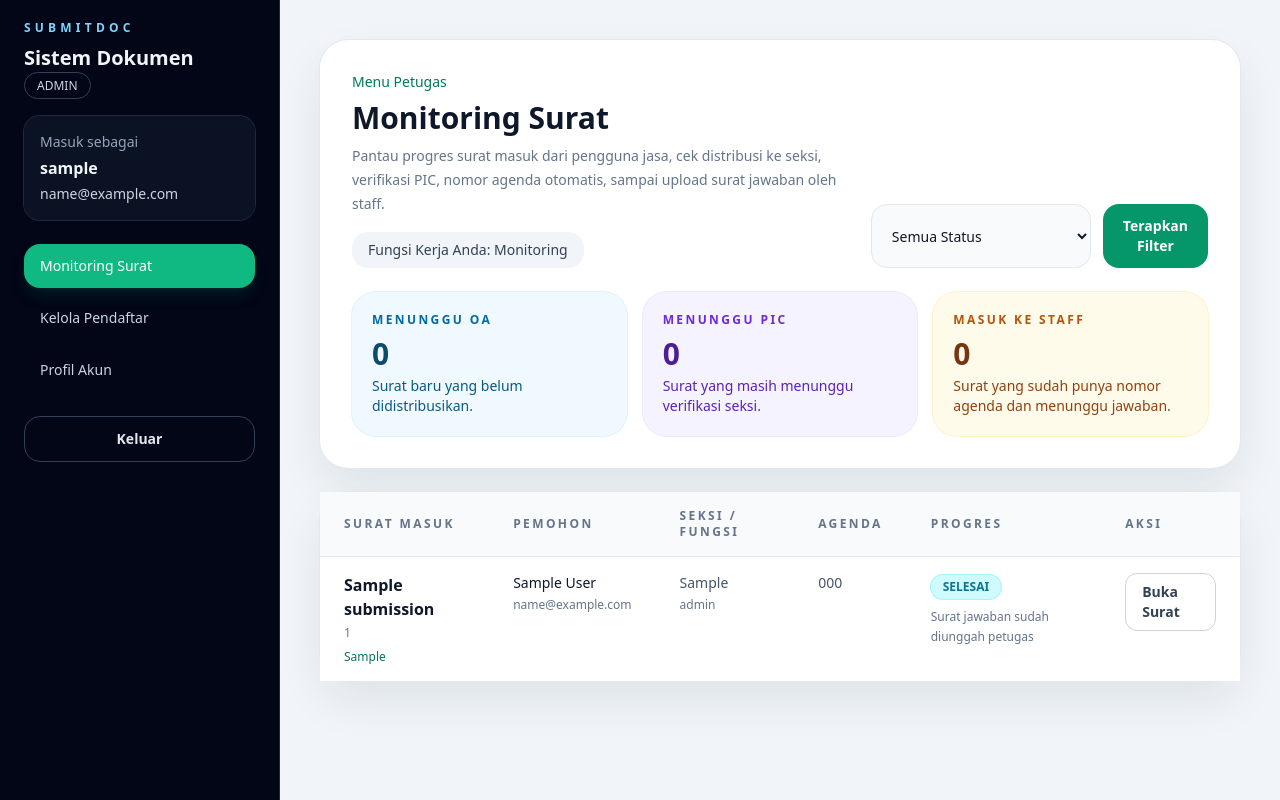
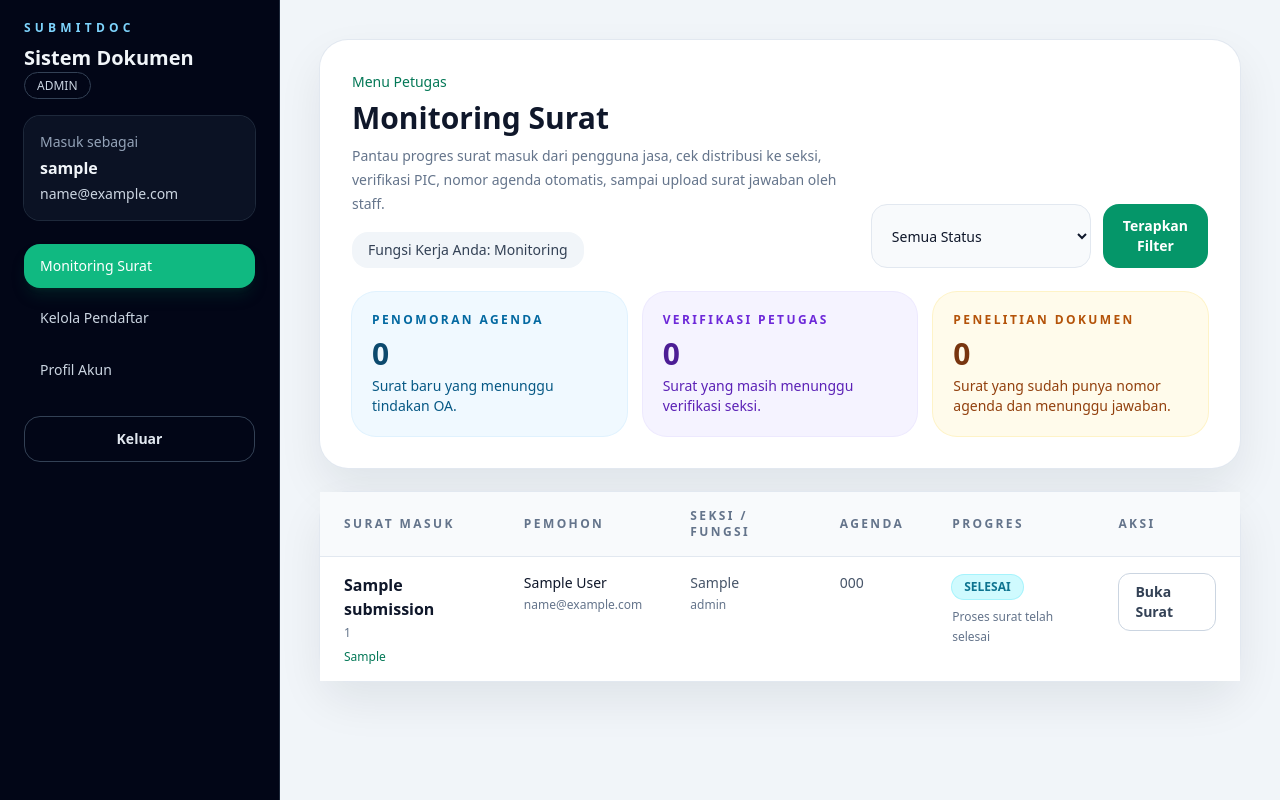
Before and after one commit to donirizkyf/esurat, a FastAPI app: page /admin/dashboard in a window 1280 px wide. Run offline with FastAPI, Linux system fonts and the light colour scheme; the visitor is signed in with stand-in values (Sample User, id 1); tables that the repository leaves empty hold one stand-in row (values such as "Sample post"); some libraries are stand-ins or nearby versions.

Commit message:
Refine internal document statuses and add staff kk workflow

```diff
--- a/app/main.py
+++ b/app/main.py
@@ -49,10 +49,10 @@ VALID_BAGIAN_OPTIONS = (
 )
 DEFAULT_BAGIAN = VALID_BAGIAN_OPTIONS[0]
 STATUS_LABELS = {
-    "DIAJUKAN": "status-submitted",
-    "MENUNGGU_VERIFIKASI_PIC": "status-verified",
-    "DITOLAK": "status-rejected",
-    "TERDISTRIBUSI_KE_STAFF": "status-processing",
+    "PENOMORAN_AGENDA": "status-submitted",
+    "VERIFIKASI_PETUGAS": "status-verified",
+    "PENOLAKAN": "status-rejected",
+    "PENELITIAN_DOKUMEN": "status-processing",
     "SELESAI": "status-complete",
 }
 VALID_STATUSES = tuple(STATUS_LABELS.keys())
@@ -64,12 +64,13 @@ ACCOUNT_STATUS_LABELS = {
 VALID_ACCOUNT_STATUSES = tuple(ACCOUNT_STATUS_LABELS.keys())
 USER_SCOPE_OPTIONS = ("service_user", "internal")
 INTERNAL_ACCOUNT_TYPE_OPTIONS = ("admin", "super_admin")
-INTERNAL_STAFF_ROLE_OPTIONS = ("OA", "Monitoring", "PIC", "Staff")
+INTERNAL_STAFF_ROLE_OPTIONS = ("OA", "Monitoring", "PIC", "Staff", "Staff KK")
 SUPER_ADMIN_STAFF_ROLE_LABEL = "Semua"
 STAFF_ROLE_OA = "OA"
 STAFF_ROLE_MONITORING = "Monitoring"
 STAFF_ROLE_PIC = "PIC"
 STAFF_ROLE_STAFF = "Staff"
+STAFF_ROLE_STAFF_KK = "Staff KK"
 
 for directory in (STATIC_DIR, UPLOADS_DIR, OUTPUTS_DIR):
     directory.mkdir(parents=True, exist_ok=True)
@@ -184,7 +185,11 @@ def can_verify_document(user: models.User | None) -> bool:
 
 
 def can_upload_response_document(user: models.User | None) -> bool:
-    return is_super_admin(user) or get_staff_function(user) == STAFF_ROLE_STAFF
+    return is_super_admin(user) or get_staff_function(user) in {STAFF_ROLE_STAFF, STAFF_ROLE_STAFF_KK}
+
+
+def can_complete_document(user: models.User | None) -> bool:
+    return can_upload_response_document(user)
 
 
 def can_monitor_document(user: models.User | None) -> bool:
@@ -215,16 +220,16 @@ def generate_agenda_number(db: Session, section_name: str) -> str:
 
 
 def get_submission_progress_label(submission: models.DocumentSubmission) -> str:
-    if submission.status == "DIAJUKAN":
-        return "Menunggu distribusi OA"
-    if submission.status == "MENUNGGU_VERIFIKASI_PIC":
+    if submission.status == "PENOMORAN_AGENDA":
+        return "Menunggu tindakan OA untuk distribusi ke PIC atau Staff"
+    if submission.status == "VERIFIKASI_PETUGAS":
         return f"Menunggu verifikasi PIC seksi {submission.assigned_section or submission.bagian}"
-    if submission.status == "TERDISTRIBUSI_KE_STAFF":
-        return f"Sudah masuk ke staff seksi {submission.assigned_section or submission.bagian}"
-    if submission.status == "DITOLAK":
-        return "Ditolak PIC, pengguna jasa harus unggah surat baru"
+    if submission.status == "PENELITIAN_DOKUMEN":
+        return f"Sedang diteliti staff seksi {submission.assigned_section or submission.bagian}"
+    if submission.status == "PENOLAKAN":
+        return "Surat ditolak petugas, pengguna jasa harus unggah surat baru"
     if submission.status == "SELESAI":
-        return "Surat jawaban sudah diunggah petugas"
+        return "Proses surat telah selesai"
     return submission.status
 
 
@@ -233,6 +238,8 @@ def can_operate_on_section(user: models.User | None, section_name: str | None) -
         return True
     if not user:
         return False
+    if get_staff_function(user) == STAFF_ROLE_STAFF_KK:
+        return True
     if not section_name:
         return True
     return (user.section_name or "").strip() == section_name.strip()
@@ -261,16 +268,17 @@ def build_admin_dashboard_context(
         "can_route_document": can_route_document(current_user),
         "can_verify_document": can_verify_document(current_user),
         "can_upload_response_document": can_upload_response_document(current_user),
+        "can_complete_document": can_complete_document(current_user),
         "can_monitor_document": can_monitor_document(current_user),
         "submission_progress_label": get_submission_progress_label,
         "waiting_distribution_count": db.query(models.DocumentSubmission)
-        .filter(models.DocumentSubmission.status == "DIAJUKAN")
+        .filter(models.DocumentSubmission.status == "PENOMORAN_AGENDA")
         .count(),
         "waiting_pic_count": db.query(models.DocumentSubmission)
-        .filter(models.DocumentSubmission.status == "MENUNGGU_VERIFIKASI_PIC")
+        .filter(models.DocumentSubmission.status == "VERIFIKASI_PETUGAS")
         .count(),
         "waiting_staff_count": db.query(models.DocumentSubmission)
-        .filter(models.DocumentSubmission.status == "TERDISTRIBUSI_KE_STAFF")
+        .filter(models.DocumentSubmission.status == "PENELITIAN_DOKUMEN")
         .count(),
     }
 
@@ -708,6 +716,7 @@ def admin_document_detail(document_id: str, request: Request, db: Session = Depe
             "can_route_document": can_route_document(current_user),
             "can_verify_document": can_verify_document(current_user),
             "can_upload_response_document": can_upload_response_document(current_user),
+            "can_complete_document": can_complete_document(current_user),
             "can_download_original": True,
             "can_download_result": bool(submission.result_stored_filename),
             "internal_section_options": INTERNAL_SECTION_OPTIONS,
@@ -976,17 +985,17 @@ def distribute_document(
         return RedirectResponse(url=f"/admin/documents/{document_id}", status_code=status.HTTP_303_SEE_OTHER)
     if cleaned_section not in INTERNAL_SECTION_OPTIONS:
         return RedirectResponse(url=f"/admin/documents/{document_id}", status_code=status.HTTP_303_SEE_OTHER)
-    if submission.status in {"DITOLAK", "SELESAI"}:
+    if submission.status in {"PENOLAKAN", "SELESAI"}:
         return RedirectResponse(url=f"/admin/documents/{document_id}", status_code=status.HTTP_303_SEE_OTHER)
 
     submission.assigned_section = cleaned_section
     submission.assigned_staff_role = cleaned_target
     submission.admin_notes = None
     if cleaned_target == STAFF_ROLE_PIC:
-        submission.status = "MENUNGGU_VERIFIKASI_PIC"
+        submission.status = "VERIFIKASI_PETUGAS"
         submission.agenda_number = None
     else:
-        submission.status = "TERDISTRIBUSI_KE_STAFF"
+        submission.status = "PENELITIAN_DOKUMEN"
         submission.agenda_number = generate_agenda_number(db, cleaned_section)
 
     db.commit()
@@ -1005,12 +1014,12 @@ def verify_document_accept(document_id: str, request: Request, db: Session = Dep
     submission = get_internal_submission(db, document_id)
     if not submission:
         return RedirectResponse(url="/admin/dashboard", status_code=status.HTTP_303_SEE_OTHER)
-    if submission.status != "MENUNGGU_VERIFIKASI_PIC":
+    if submission.status != "VERIFIKASI_PETUGAS":
         return RedirectResponse(url=f"/admin/documents/{document_id}", status_code=status.HTTP_303_SEE_OTHER)
     if not can_operate_on_section(current_user, submission.assigned_section):
         raise HTTPException(status_code=status.HTTP_403_FORBIDDEN, detail="PIC hanya dapat memverifikasi surat pada seksinya.")
 
-    submission.status = "TERDISTRIBUSI_KE_STAFF"
+    submission.status = "PENELITIAN_DOKUMEN"
     submission.assigned_staff_role = STAFF_ROLE_STAFF
     submission.agenda_number = submission.agenda_number or generate_agenda_number(db, submission.assigned_section or submission.bagian)
     submission.admin_notes = None
@@ -1019,8 +1028,8 @@ def verify_document_accept(document_id: str, request: Request, db: Session = Dep
     return RedirectResponse(url=f"/admin/documents/{document_id}", status_code=status.HTTP_303_SEE_OTHER)
 
 
-@app.post("/admin/documents/{document_id}/verify-reject")
-def verify_document_reject(
+@app.post("/admin/documents/{document_id}/reject")
+def reject_document(
     document_id: str,
     request: Request,
     notes: str = Form(...),
@@ -1029,22 +1038,22 @@ def verify_document_reject(
     current_user = get_admin_user(request, db)
     if not current_user:
         return RedirectResponse(url="/login/petugas", status_code=status.HTTP_303_SEE_OTHER)
-    if not can_verify_document(current_user):
-        raise HTTPException(status_code=status.HTTP_403_FORBIDDEN, detail="Hanya PIC atau super admin yang dapat menolak surat.")
+    if not (can_route_document(current_user) or can_verify_document(current_user)):
+        raise HTTPException(status_code=status.HTTP_403_FORBIDDEN, detail="Hanya OA, PIC, atau super admin yang dapat menolak surat.")
 
     submission = get_internal_submission(db, document_id)
     if not submission:
         return RedirectResponse(url="/admin/dashboard", status_code=status.HTTP_303_SEE_OTHER)
-    if submission.status != "MENUNGGU_VERIFIKASI_PIC":
+    if submission.status not in {"PENOMORAN_AGENDA", "VERIFIKASI_PETUGAS"}:
         return RedirectResponse(url=f"/admin/documents/{document_id}", status_code=status.HTTP_303_SEE_OTHER)
-    if not can_operate_on_section(current_user, submission.assigned_section):
+    if can_verify_document(current_user) and not can_operate_on_section(current_user, submission.assigned_section):
         raise HTTPException(status_code=status.HTTP_403_FORBIDDEN, detail="PIC hanya dapat menolak surat pada seksinya.")
 
     cleaned_notes = notes.strip()
     if cleaned_notes:
-        submission.status = "DITOLAK"
+        submission.status = "PENOLAKAN"
         submission.admin_notes = cleaned_notes
-        submission.assigned_staff_role = STAFF_ROLE_PIC
+        submission.assigned_staff_role = get_staff_function(current_user) or submission.assigned_staff_role
         submission.agenda_number = None
         db.commit()
         log_audit_event(db, request, current_user.id, "verify", submission.document_id)
@@ -1068,7 +1077,7 @@ async def upload_result_document(
     submission = get_internal_submission(db, document_id)
     if not submission:
         return RedirectResponse(url="/admin/dashboard", status_code=status.HTTP_303_SEE_OTHER)
-    if submission.status != "TERDISTRIBUSI_KE_STAFF":
+    if submission.status != "PENELITIAN_DOKUMEN":
         return RedirectResponse(url=f"/admin/documents/{document_id}", status_code=status.HTTP_303_SEE_OTHER)
     if not can_operate_on_section(current_user, submission.assigned_section):
         raise HTTPException(status_code=status.HTTP_403_FORBIDDEN, detail="Staff hanya dapat mengunggah jawaban untuk surat pada seksinya.")
@@ -1091,6 +1100,7 @@ async def upload_result_document(
                 "can_route_document": can_route_document(current_user),
                 "can_verify_document": can_verify_document(current_user),
                 "can_upload_response_document": can_upload_response_document(current_user),
+                "can_complete_document": can_complete_document(current_user),
                 "can_download_original": True,
                 "can_download_result": bool(submission.result_stored_filename),
                 "internal_section_options": INTERNAL_SECTION_OPTIONS,
@@ -1111,6 +1121,28 @@ async def upload_result_document(
         url=f"/admin/documents/{document_id}",
         status_code=status.HTTP_303_SEE_OTHER,
     )
+
+
+@app.post("/admin/documents/{document_id}/complete")
+def complete_document(document_id: str, request: Request, db: Session = Depends(get_db)):
+    current_user = get_admin_user(request, db)
+    if not current_user:
+        return RedirectResponse(url="/login/petugas", status_code=status.HTTP_303_SEE_OTHER)
+    if not can_complete_document(current_user):
+        raise HTTPException(status_code=status.HTTP_403_FORBIDDEN, detail="Hanya Staff, Staff KK, atau super admin yang dapat menyelesaikan surat.")
+
+    submission = get_internal_submission(db, document_id)
+    if not submission:
+        return RedirectResponse(url="/admin/dashboard", status_code=status.HTTP_303_SEE_OTHER)
+    if submission.status != "PENELITIAN_DOKUMEN":
+        return RedirectResponse(url=f"/admin/documents/{document_id}", status_code=status.HTTP_303_SEE_OTHER)
+    if not can_operate_on_section(current_user, submission.assigned_section):
+        raise HTTPException(status_code=status.HTTP_403_FORBIDDEN, detail="Staff hanya dapat menyelesaikan surat pada seksinya.")
+
+    submission.status = "SELESAI"
+    db.commit()
+    log_audit_event(db, request, current_user.id, "verify", submission.document_id)
+    return RedirectResponse(url=f"/admin/documents/{document_id}", status_code=status.HTTP_303_SEE_OTHER)
 
 
 @app.post("/documents/upload", response_class=HTMLResponse)
@@ -1184,7 +1216,7 @@ async def upload_document(
         bagian=bagian,
         document_date=parsed_date.strftime("%Y-%m-%d"),
         subject=subject,
-        status="DIAJUKAN",
+        status="PENOMORAN_AGENDA",
         timestamp=submission_timestamp,
     )
 
@@ -1199,7 +1231,7 @@ async def upload_document(
         stored_filename=stored_filename,
         receipt_original_filename=f"receipt-{document_id}.pdf",
         receipt_stored_filename=receipt_stored_filename,
-        status="DIAJUKAN",
+        status="PENOMORAN_AGENDA",
         assigned_section=bagian,
         assigned_staff_role=STAFF_ROLE_OA,
     )
--- a/app/models.py
+++ b/app/models.py
@@ -41,7 +41,7 @@ class DocumentSubmission(Base):
     agenda_number = Column(String(100), nullable=True, index=True)
     assigned_section = Column(String(150), nullable=True)
     assigned_staff_role = Column(String(50), nullable=True)
-    status = Column(String(50), nullable=False, default="DIAJUKAN")
+    status = Column(String(50), nullable=False, default="PENOMORAN_AGENDA")
     admin_notes = Column(Text, nullable=True)
     created_at = Column(DateTime(timezone=True), server_default=func.now(), nullable=False)
     user = relationship("User", back_populates="submissions")
--- a/templates/admin_dashboard.html
+++ b/templates/admin_dashboard.html
@@ -32,17 +32,17 @@
 
         <div class="mt-6 grid gap-4 md:grid-cols-3">
             <div class="rounded-[24px] bg-sky-50 p-5 ring-1 ring-sky-100">
-                <p class="text-xs font-semibold uppercase tracking-[0.2em] text-sky-700">Menunggu OA</p>
+                <p class="text-xs font-semibold uppercase tracking-[0.2em] text-sky-700">Penomoran Agenda</p>
                 <p class="mt-2 text-3xl font-semibold text-sky-900">{{ waiting_distribution_count }}</p>
-                <p class="mt-1 text-sm text-sky-800">Surat baru yang belum didistribusikan.</p>
+                <p class="mt-1 text-sm text-sky-800">Surat baru yang menunggu tindakan OA.</p>
             </div>
             <div class="rounded-[24px] bg-violet-50 p-5 ring-1 ring-violet-100">
-                <p class="text-xs font-semibold uppercase tracking-[0.2em] text-violet-700">Menunggu PIC</p>
+                <p class="text-xs font-semibold uppercase tracking-[0.2em] text-violet-700">Verifikasi Petugas</p>
                 <p class="mt-2 text-3xl font-semibold text-violet-900">{{ waiting_pic_count }}</p>
                 <p class="mt-1 text-sm text-violet-800">Surat yang masih menunggu verifikasi seksi.</p>
             </div>
             <div class="rounded-[24px] bg-amber-50 p-5 ring-1 ring-amber-100">
-                <p class="text-xs font-semibold uppercase tracking-[0.2em] text-amber-700">Masuk ke Staff</p>
+                <p class="text-xs font-semibold uppercase tracking-[0.2em] text-amber-700">Penelitian Dokumen</p>
                 <p class="mt-2 text-3xl font-semibold text-amber-900">{{ waiting_staff_count }}</p>
                 <p class="mt-1 text-sm text-amber-800">Surat yang sudah punya nomor agenda dan menunggu jawaban.</p>
             </div>
--- a/templates/admin_user_detail.html
+++ b/templates/admin_user_detail.html
@@ -163,7 +163,7 @@
                             {% endif %}
                         </select>
                         <p class="mt-2 text-xs leading-5 text-slate-500">
-                            Jenis akun hanya `admin` atau `super_admin`. Fungsi kerja `OA` untuk administrasi awal, `Monitoring` untuk pemantauan antrean dan screening awal, `PIC` untuk penanggung jawab seksi atau tim, dan `Staff` untuk pelaksana operasional harian.
+                            Jenis akun hanya `admin` atau `super_admin`. Fungsi kerja `OA` untuk administrasi awal, `Monitoring` untuk pemantauan progres surat, `PIC` untuk verifikasi surat seksi terkait, `Staff` untuk penelitian dokumen dan upload jawaban pada seksinya, dan `Staff KK` untuk fungsi staff lintas semua seksi.
                         </p>
                     </div>
                     <div class="sm:col-span-2">
--- a/templates/macros.html
+++ b/templates/macros.html
@@ -1,9 +1,9 @@
 {% macro status_badge(status) -%}
     {% set classes = {
-        "DIAJUKAN": "bg-sky-100 text-sky-700 ring-sky-200",
-        "MENUNGGU_VERIFIKASI_PIC": "bg-violet-100 text-violet-700 ring-violet-200",
-        "DITOLAK": "bg-rose-100 text-rose-700 ring-rose-200",
-        "TERDISTRIBUSI_KE_STAFF": "bg-amber-100 text-amber-700 ring-amber-200",
+        "PENOMORAN_AGENDA": "bg-sky-100 text-sky-700 ring-sky-200",
+        "VERIFIKASI_PETUGAS": "bg-violet-100 text-violet-700 ring-violet-200",
+        "PENOLAKAN": "bg-rose-100 text-rose-700 ring-rose-200",
+        "PENELITIAN_DOKUMEN": "bg-amber-100 text-amber-700 ring-amber-200",
         "SELESAI": "bg-cyan-100 text-cyan-700 ring-cyan-200"
     } %}
     <span class="inline-flex rounded-full px-3 py-1 text-xs font-semibold ring-1 {{ classes.get(status, 'bg-slate-100 text-slate-700 ring-slate-200') }}">
```
Also changed, not shown: app/schema.py (+8 -2 lines), templates/admin_document_detail.html (+29 -4 lines).
